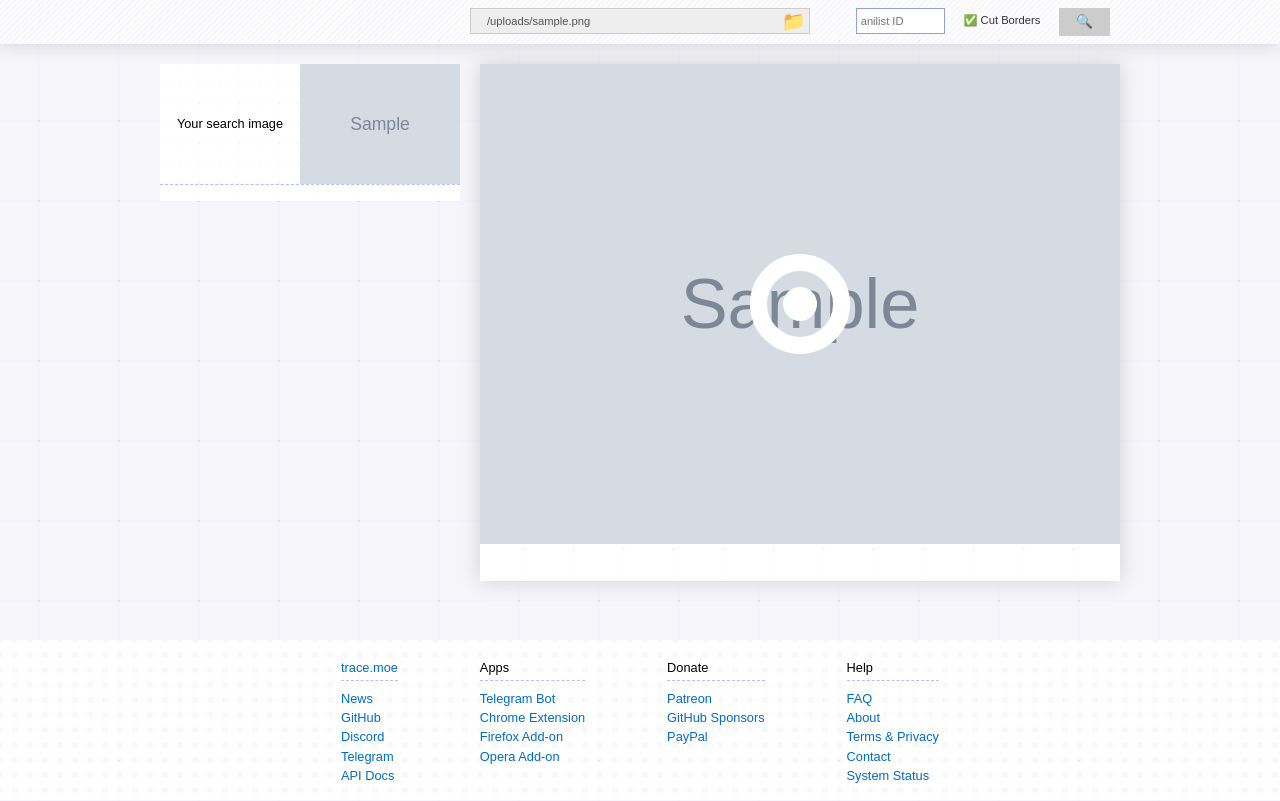
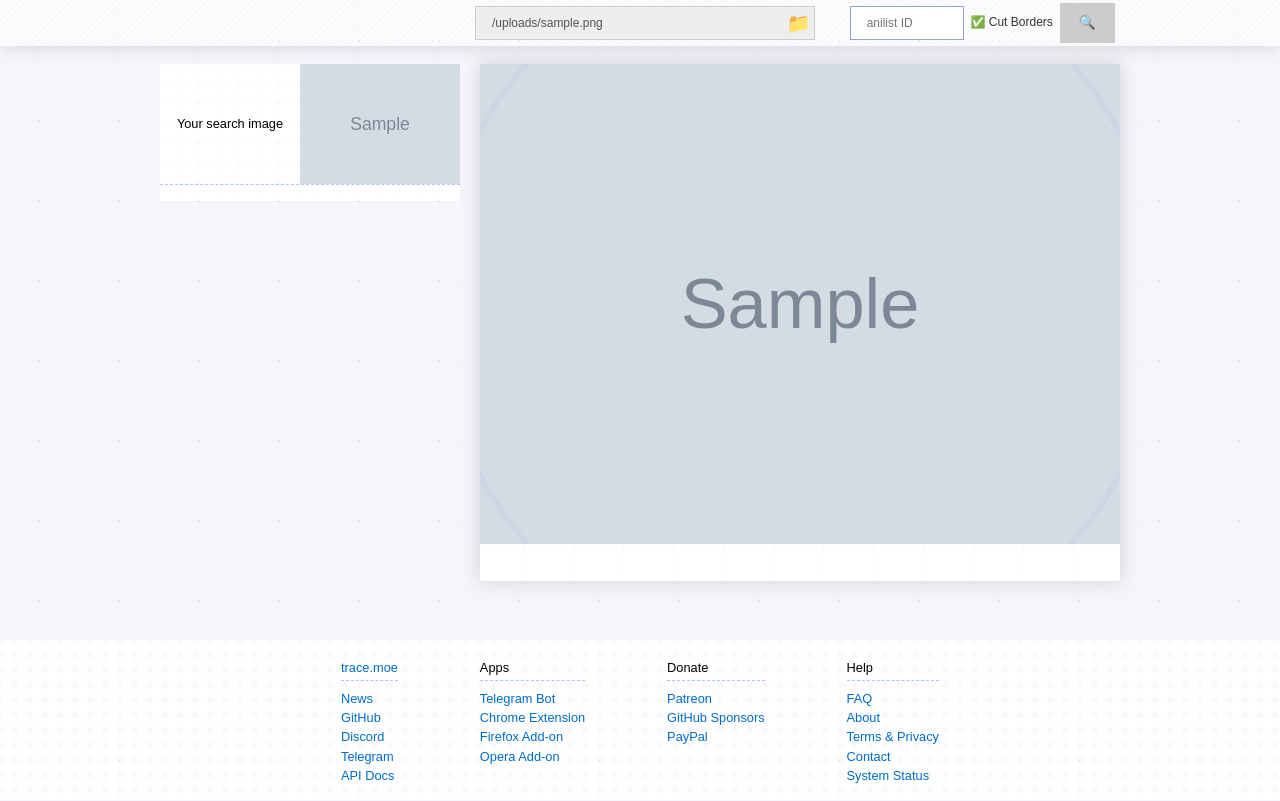
Before and after one commit to soruly/trace.moe-www, a Node project: template views/index.ejs in a window 1280 px wide. Run offline with Node 20 templates, Linux system fonts and the light colour scheme; the template is opened without the code that fills it: most values are stand-ins (such as "Sample title", 1, 10 or a date in 2020); grey boxes marked "Sample" are stand-in pictures.

Commit message:
Adjust UI

```diff
--- a/static/css/index.css
+++ b/static/css/index.css
@@ -69,7 +69,6 @@
   top: calc(50% - 80px);
   transform: translate(0, -50%);
   width: 100%;
-  transition: all 100ms ease-out;
   z-index: 20;
 }
 .search-bar.ready {
@@ -77,7 +76,6 @@
   left: 0;
   right: 0;
   width: 100%;
-  transition: all 100ms ease-out;
   transform: translate(0, 0);
   box-shadow: 0 0 20px rgba(0, 0, 0, 0.15);
   background: repeating-linear-gradient(
@@ -95,13 +93,12 @@
   margin: auto;
   padding: 2rem 0 2rem 2rem;
   font-size: 0.85rem;
-  width: 330px;
+  width: 400px;
   display: flex;
   flex-wrap: wrap;
   align-items: flex-start;
   align-content: space-around;
   justify-content: space-around;
-  transition: all 100ms ease-out;
   box-shadow: 0 0 20px rgba(0, 0, 0, 0.15);
   background: rgba(255, 255, 255, 0.8);
 }
@@ -112,25 +109,23 @@
 }
 .search-bar.ready .search-bar-content {
   width: 100%;
-  padding: 0.5rem 0 0.5rem 0;
-  transition: all 100ms ease-out;
+  padding: unset;
   background: transparent;
   box-shadow: unset;
 }
 .search-bar .image-url {
   padding: 0 2rem 0 1rem;
   line-height: 2rem;
-  width: 240px;
+  width: 290px;
   display: inline-block;
   border: 1px solid #92a0d4;
   vertical-align: bottom;
   outline: 0;
-  font-size: 0.7rem;
+  font-size: 0.75rem;
   transition: all 100ms ease-out;
 }
 .search-bar.ready .image-url {
-  width: 290px;
-  line-height: 1.5rem;
+  line-height: 2rem;
 }
 .search-bar .image-url[disabled] {
   background-color: #eeeeee;
@@ -151,7 +146,7 @@
   width: 1.5rem;
   height: 1.5rem;
   font-size: 1.2rem;
-  line-height: 1.5rem;
+  line-height: 1rem;
   left: -2rem;
   vertical-align: sub;
 }
@@ -159,7 +154,7 @@
   width: 640px;
   display: flex;
   flex-wrap: wrap;
-  align-items: flex-start;
+  align-items: center;
   align-content: space-around;
   justify-content: space-between;
 }
@@ -190,9 +185,9 @@
   outline: 0;
   border: 1px solid #92a0d4;
   transition: all 100ms ease-out;
-  line-height: 1.5rem;
-  font-size: 0.7rem;
-  padding: 0 0.2rem 0 0.2rem;
+  line-height: 2rem;
+  font-size: 0.75rem;
+  padding: 0 1rem 0 1rem;
   display: none;
   vertical-align: bottom;
 }
@@ -205,7 +200,7 @@
   vertical-align: bottom;
   cursor: pointer;
   padding: 0;
-  font-size: 0.7rem;
+  font-size: 0.75rem;
   line-height: 1.6rem;
 }
 .search-bar .cut-borders-btn[disabled] {
@@ -218,24 +213,26 @@
 }
 .search-bar #searchBtn {
   color: #ffffff;
-  background: #ffffff;
-  border: 1px solid #cccccc;
+  background: #ccd7ff;
+  border: none;
   box-shadow: 1px 1px 3px #cccccc;
   display: none;
   cursor: pointer;
-  line-height: 1.6rem;
-  padding: 0 1rem 0 1rem;
-  transition: all 100ms ease-out;
+  line-height: 2.5rem;
+  margin: 0.2rem 0 0.2rem 0;
+  padding: 0 1.2rem 0 1.2rem;
+  transition: all 300ms ease-out;
   outline: 0;
 }
 .search-bar #searchBtn:hover {
+  background: #e4eaff;
   box-shadow: 1px 1px 3px #6d8cff;
-  transition: all 100ms ease-out;
+  transition: all 300ms ease-out;
 }
 .search-bar #searchBtn:active {
   box-shadow: 0 0 1px #6d8cff;
   transform: translate(1px, 1px);
-  transition: all 100ms ease-out;
+  transition: all 300ms ease-out;
 }
 .search-bar #searchBtn[disabled],
 .search-bar #searchBtn[disabled]:hover,
@@ -244,16 +241,15 @@
   box-shadow: none;
   color: #cccccc;
   background: #cccccc;
-  transform: none;
-  transition: all 100ms ease-out;
+  transition: all 300ms ease-out;
 }
 .search-bar .logo {
-  width: 280px;
+  width: 300px;
 }
 
 .wrap {
   opacity: 0;
-  display: flex;
+  display: none;
   flex-wrap: wrap;
   align-items: flex-start;
   align-content: space-around;
@@ -323,7 +319,7 @@
   box-shadow: 0 0 20px rgba(0, 0, 0, 0.15);
   text-shadow: 1px 1px 5px #cccccc;
   margin: 0.5rem 0 0.5rem 0;
-  transition: all 100ms ease-out;
+  transition: all 300ms ease-out;
   opacity: 0;
   background: linear-gradient(
         0deg,
@@ -346,16 +342,16 @@
 }
 .result:hover {
   box-shadow: 0 0 10px #6d8cff;
-  transition: all 100ms ease-out;
+  transition: all 300ms ease-out;
 }
 .result:active {
   box-shadow: 0 0 10px #6d8cff;
   transform: translate(1px, 1px);
-  transition: all 100ms ease-out;
+  transition: all 300ms ease-out;
 }
 .result.active {
   box-shadow: 0 0 10px #6d8cff;
-  transition: all 100ms ease-out;
+  transition: all 300ms ease-out;
 }
 .result.hidden {
   display: none;
@@ -396,16 +392,16 @@
   font-size: 0.7rem;
   padding: 0.5rem;
   box-shadow: 1px 1px 3px #cccccc;
-  transition: all 100ms ease-out;
+  transition: all 300ms ease-out;
 }
 .result-list button:hover {
   box-shadow: 1px 1px 5px #6d8cff;
-  transition: all 100ms ease-out;
+  transition: all 300ms ease-out;
 }
 .result-list button:active {
   box-shadow: 0 0 2px #6d8cff;
   transform: translate(1px, 1px);
-  transition: all 100ms ease-out;
+  transition: all 300ms ease-out;
 }
 
 .player-info-pane {
--- a/static/js/index.js
+++ b/static/js/index.js
@@ -195,7 +195,10 @@
 document.querySelector("#searchBtn").addEventListener("click", search);
 
 const startLoadImage = (src) => {
-  document.querySelector(".wrap").style.opacity = 1;
+  document.querySelector(".wrap").style.display = "flex";
+  setTimeout(() => {
+    document.querySelector(".wrap").style.opacity = 1;
+  }, 0);
   document.querySelector(".search-bar").classList.add("ready");
   if (document.querySelector(".drop-target")) {
     document.querySelector(".drop-target").remove();
@@ -313,6 +316,7 @@
   document.querySelector(".loading").style.height = preview.height + "px";
   document.querySelector(".loader").style.top = (preview.height - 800) / 2 + "px";
   preview.addEventListener("click", playPause);
+  document.querySelector(".drop-effect").addEventListener("click", playPause);
   player.oncanplaythrough = () => {
     document.querySelector(".loading").style.display = "none";
     document.querySelector(".loader").classList.remove("ripple");
--- a/views/index.ejs
+++ b/views/index.ejs
@@ -1,7 +1,7 @@
 <!DOCTYPE html>
 <html lang="en">
   <%- include('header', {title: 'Anime Scene Search Engine'}); %>
-
+  <meta name="viewport" content="width=650, initial-scale=1" />
   <meta itemprop="name" content="WAIT: What Anime Is This?" />
   <meta
     itemprop="description"
```
